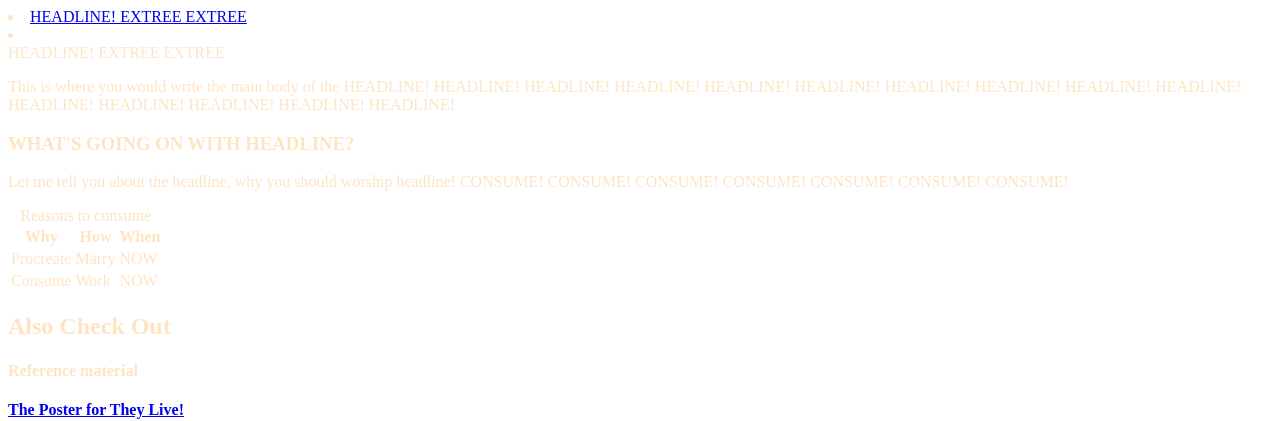
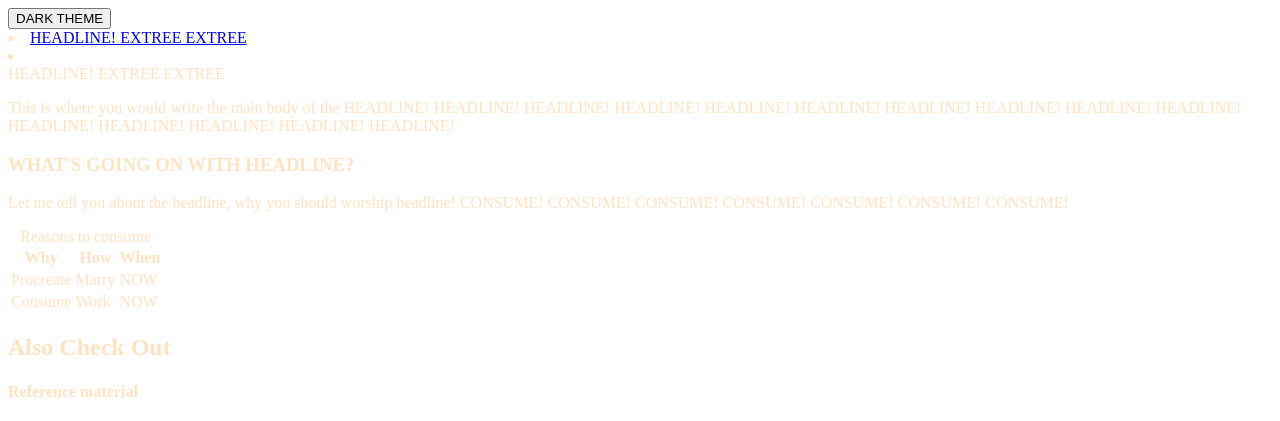
Before and after one commit to ryan-howard-hc/StructureContent, a plain HTML site: page index.html in a window 1280 px wide. Shown: the top 421 px of the page. Drawn offline with Linux system fonts and the light colour scheme.

Commit message:
2.3
Button try 1

```diff
--- a/index.html
+++ b/index.html
@@ -1,10 +1,14 @@
 <!DOCTYPE html>
 
+<body>
 <html lang="en-US">
+
+
     <link rel="stylesheet" href="stylesheet.css">
 
   <head>
-    <body>
+    <button type="button" class="button">DARK THEME</button>
+
 
     <meta charset="utf-8" />
     <meta name="viewport" content="width=device-width" />
--- a/stylesheet.css
+++ b/stylesheet.css
@@ -11,3 +11,7 @@ tr {
     border-color: black;
     border-width: 2px;
 }
+
+button:active {
+    background-color: blue;
+}
```
